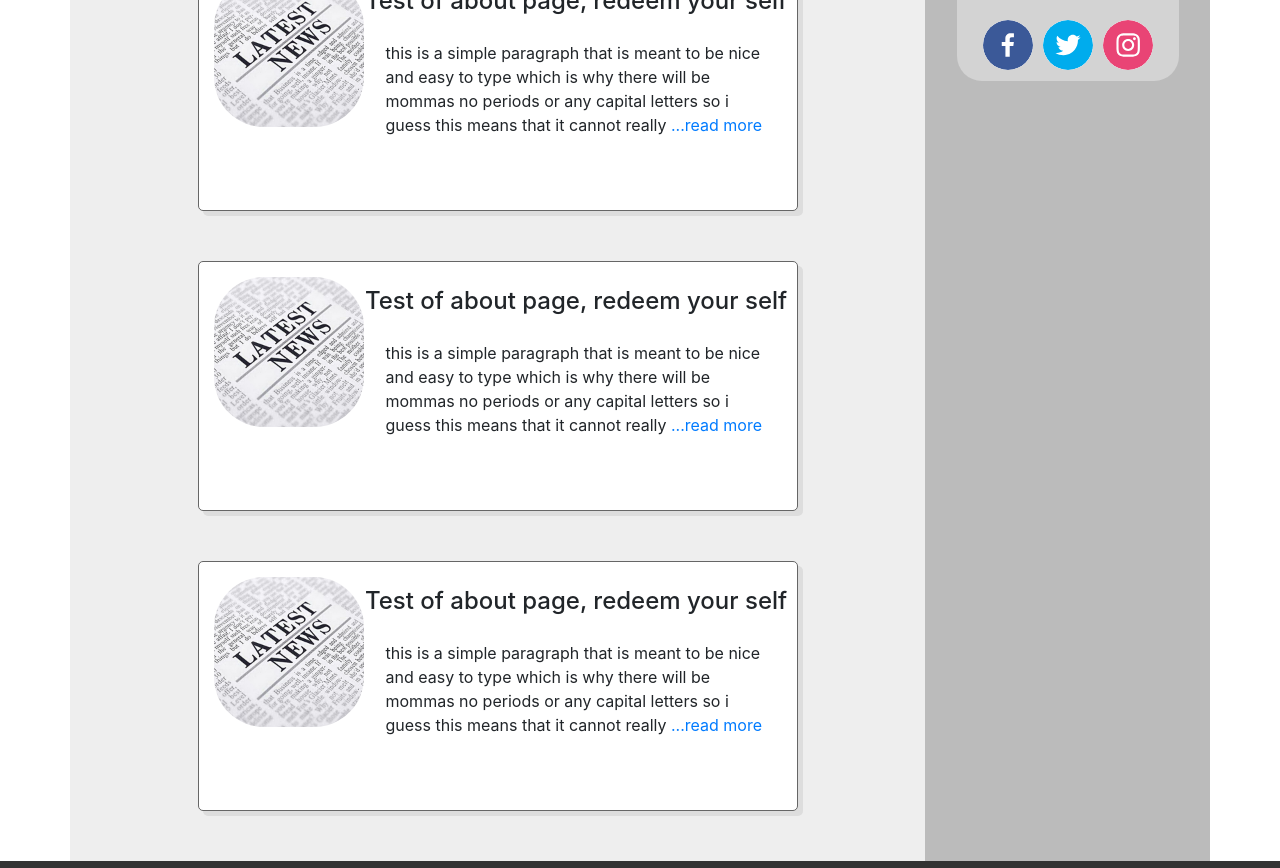
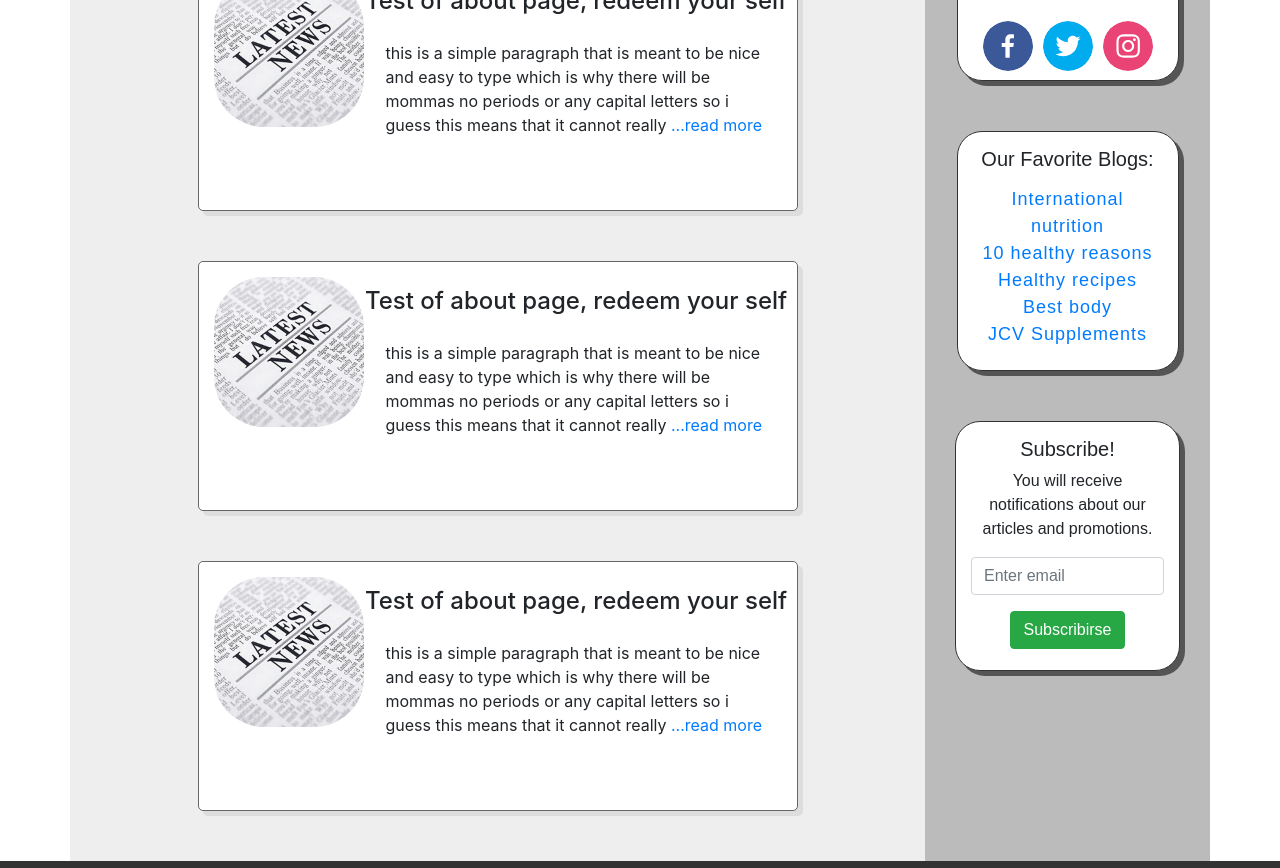
Before and after one commit to RoyMontoya/Sonoraproject, a React (Create React App) app: page / in a window 1280 px wide. Shown: the part 460-1328 px from the top of the page. Built offline with nearby package versions, Linux system fonts and the light colour scheme.

Commit message:
finished side box

```diff
--- /dev/null
+++ b/src/components/FavoriteBox.js
@@ -0,0 +1,27 @@
+import React, {Component} from 'react';
+import '../styles/FavoriteBox.css'
+
+class FavoriteBox extends React.Component{
+
+  render(){
+    return(
+      <div className="col-md-12 no-padding">
+        <div className="row">
+          <div className="favorite-box">
+            <h5>Our Favorite Blogs:</h5>
+            <ul className="col-md-12">
+              <a href="https://www.facebook.com/roy.montoyamontoya" target="_blank">International nutrition</a><br/>
+              <a href="https://www.facebook.com/roy.montoyamontoya" target="_blank">10 healthy reasons</a><br/>
+              <a href="https://www.facebook.com/roy.montoyamontoya" target="_blank">Healthy recipes</a><br/>
+              <a href="https://www.facebook.com/roy.montoyamontoya" target="_blank">Best body</a><br/>
+              <a href="https://www.facebook.com/roy.montoyamontoya" target="_blank">JCV Supplements</a><br/>
+            </ul>
+          </div>
+        </div>
+      </div>
+    );
+  }
+
+}
+
+export default FavoriteBox;
--- a/src/components/NewsFeed.js
+++ b/src/components/NewsFeed.js
@@ -2,6 +2,8 @@ import React, {Component} from 'react';
 import '../styles/NewsFeed.css'
 import NewsCard from './NewsCard'
 import SocialBox from './SocialBox'
+import FavoriteBox from './FavoriteBox'
+import SubscribeBox from './SubscribeBox'
 
 class NewsFeed extends React.Component {
   render() {
@@ -17,6 +19,8 @@ class NewsFeed extends React.Component {
         <div className="col-md-3 right-side-box">
           <ul className="col-md-12">
             <li><SocialBox/></li>
+            <li><FavoriteBox/></li>
+            <li><SubscribeBox/></li>
           </ul>
 
         </div>
--- /dev/null
+++ b/src/components/SubscribeBox.js
@@ -0,0 +1,20 @@
+import React, {Component} from 'react';
+import '../styles/SubscribeBox.css'
+
+class SubscribeBox extends React.Component {
+
+  render() {
+    return (<div className="col-md-12 subscribe-box">
+      <h5>Subscribe!</h5>
+      <p>You will receive notifications about our articles and promotions.</p>
+        <form role="form">
+            <div className="form-group">
+              <input type="email" className="form-control" id="" placeholder="Enter email"/>
+          </div>
+              <button type="submit" className="btn btn-success">Subscribirse</button>
+        </form>
+    </div>);
+  }
+}
+
+export default SubscribeBox;
--- /dev/null
+++ b/src/styles/FavoriteBox.css
@@ -0,0 +1,26 @@
+@fontface {
+  font-family: 'Source Sans Pro', sans-serif;
+  src: url('https://fonts.googleapis.com/css?family=Source+Sans+Pro')
+}
+
+.favorite-box {
+  font-family: 'Source Sans Pro', sans-serif;
+  width: 250px;
+  height: 240px;
+  margin: 0 16.5px;
+  border-radius: 25px;
+  background-color: white;
+  border: 1px solid #333;
+  box-shadow: 5px 5px #555;
+}
+
+.favorite-box h5 {
+  margin: 15px;
+}
+
+.favorite-box a {
+  font-size: 18px;
+  font-weight: 400;
+  letter-spacing: 1px;
+  text-decoration: none;
+}
--- a/src/styles/SocialBox.css
+++ b/src/styles/SocialBox.css
@@ -1,9 +1,17 @@
+@fontface {
+  font-family: 'Source Sans Pro', sans-serif;
+  src: url('https://fonts.googleapis.com/css?family=Source+Sans+Pro')
+}
+
 .social-box{
-  width: 250px;
+font-family: 'Source Sans Pro', sans-serif;
+width: 250px;
 height: 120px;
 margin: 50px 16.5px;
 border-radius: 25px;
-background-color: lightgrey;
+background-color: white;
+border: 1px solid #333;
+box-shadow: 5px 5px #555;
 }
 
 .no-padding{
--- /dev/null
+++ b/src/styles/SubscribeBox.css
@@ -0,0 +1,15 @@
+.subscribe-box{
+  font-family: 'Source Sans Pro', sans-serif;
+  width: 250px;
+  height: 250px;
+  margin: 50px 0;
+  border-radius: 25px;
+  background-color: white;
+  border: 1px solid #333;
+  box-shadow: 5px 5px #555;
+  padding: 15px;
+}
+
+.subscribe-box h5{
+
+}
```
